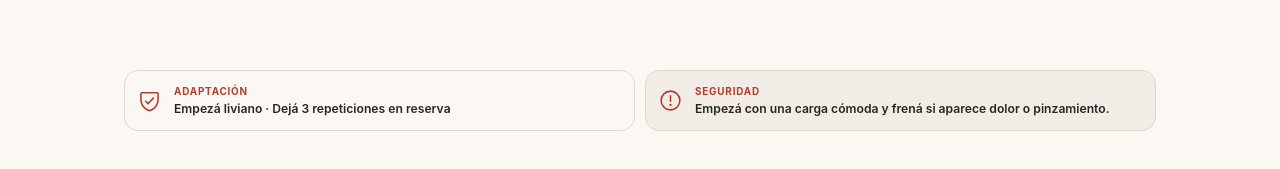
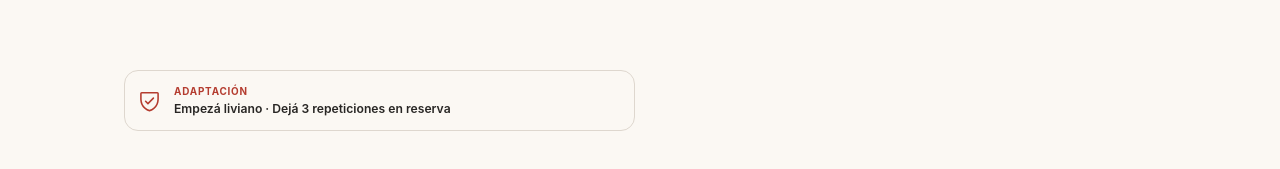
Before and after one commit to mferracani/Gym-en-casa, a Next.js app: page / in a window 1280 px wide. Shown: the part 877-1046 px from the top of the page. Built offline with nearby package versions, Linux system fonts and the light colour scheme; no server answers.

Commit message:
fix: remove home safety note

```diff
--- a/src/app/globals.css
+++ b/src/app/globals.css
@@ -635,10 +635,6 @@ a {
   line-height: 1.32;
 }
 
-.support-note--safety {
-  background: var(--surface);
-}
-
 .support-note--storage {
   grid-column: 1 / -1;
   border-color: var(--state-warning);
--- a/src/components/home/today-screen.tsx
+++ b/src/components/home/today-screen.tsx
@@ -364,20 +364,6 @@ export function TodayScreen() {
             </div>
           </article>
 
-          <article className="support-note support-note--safety">
-            <WarningCircle aria-hidden="true" size={25} weight="regular" />
-            <div>
-              <p>Seguridad</p>
-              <h2>
-                {displaySectionId === "chest-biceps"
-                  ? state.profile.equipment.rack
-                    ? "La rutina actual usa mancuernas aun cuando cargaste un rack."
-                    : todayPlan.safetyNotice
-                  : "Empezá con una carga cómoda y frená si aparece dolor o pinzamiento."}
-              </h2>
-            </div>
-          </article>
-
           {storageWarning ? (
             <article className="support-note support-note--storage" role="status">
               <WarningCircle aria-hidden="true" size={25} weight="regular" />
```
